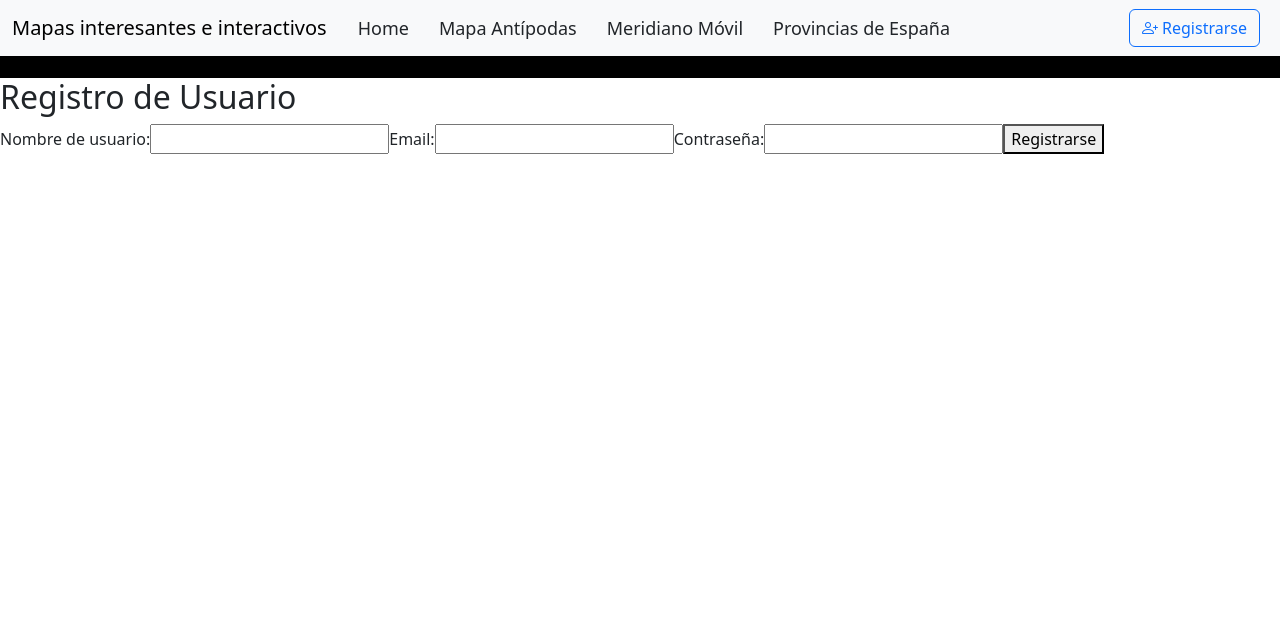
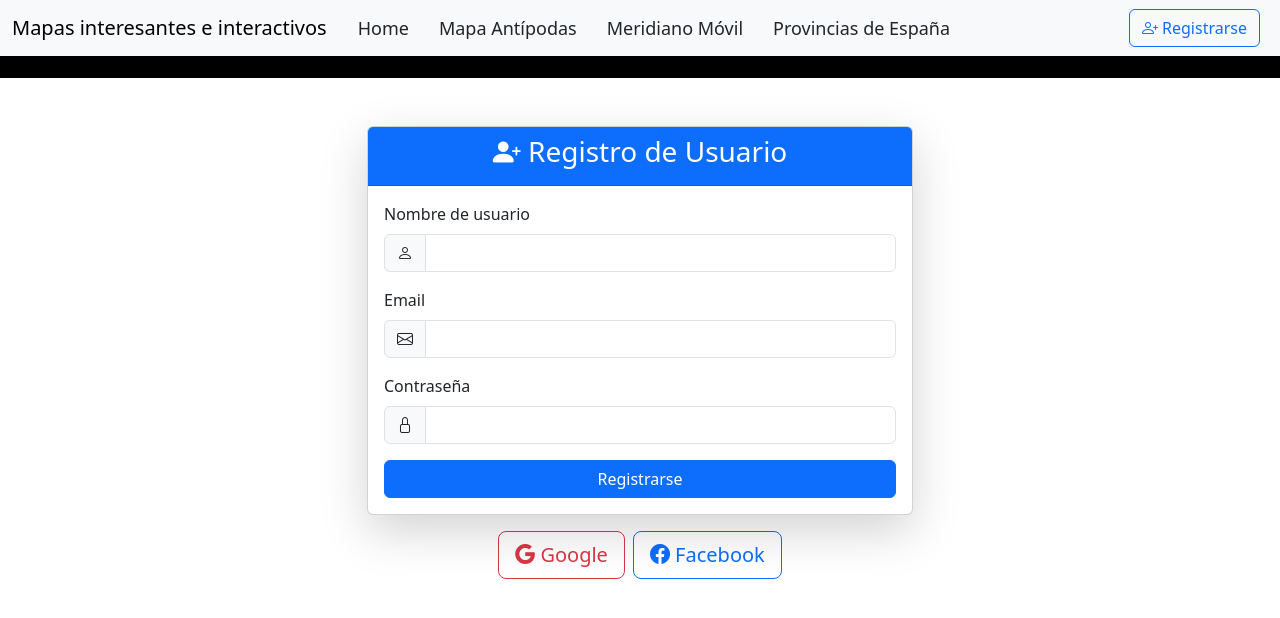
Before and after one commit to eldroner/mapas, an Angular app: page /register in a window 1280 px wide. Shown: the top 618 px of the page. Built offline with nearby package versions, Linux system fonts and the light colour scheme.

Commit message:
formulario de contacto funcionando más o menos bien y con botones de google y facebook

```diff
--- a/src/app/components/register/register.component.html
+++ b/src/app/components/register/register.component.html
@@ -1,15 +1,58 @@
-<h2>Registro de Usuario</h2>
-<form (ngSubmit)="onSubmit()">
-  <label>Nombre de usuario:</label>
-  <input type="text" [(ngModel)]="user.username" name="username" required>
+<div class="container mt-5">
+  <div class="row justify-content-center">
+    <div class="col-md-6">
+      <div class="card shadow-lg">
+        <div class="card-header bg-primary text-white text-center">
+          <h3><i class="bi bi-person-plus-fill"></i> Registro de Usuario</h3>
+        </div>
+        <div class="card-body">
+          <form (ngSubmit)="onSubmit()">
+            <div class="mb-3">
+              <label for="username" class="form-label">Nombre de usuario</label>
+              <div class="input-group">
+                <span class="input-group-text"><i class="bi bi-person"></i></span>
+                <input type="text" id="username" class="form-control" [(ngModel)]="user.username" name="username" required>
+              </div>
+            </div>
 
-  <label>Email:</label>
-  <input type="email" [(ngModel)]="user.email" name="email" required>
+            <div class="mb-3">
+              <label for="email" class="form-label">Email</label>
+              <div class="input-group">
+                <span class="input-group-text"><i class="bi bi-envelope"></i></span>
+                <input type="email" id="email" class="form-control" [(ngModel)]="user.email" name="email" required>
+              </div>
+            </div>
 
-  <label>Contraseña:</label>
-  <input type="password" [(ngModel)]="user.password" name="password" required>
+            <div class="mb-3">
+              <label for="password" class="form-label">Contraseña</label>
+              <div class="input-group">
+                <span class="input-group-text"><i class="bi bi-lock"></i></span>
+                <input type="password" id="password" class="form-control" [(ngModel)]="user.password" name="password" required (input)="validarPassword()"
+       [ngClass]="{'is-invalid': passwordInvalida, 'is-valid': passwordValida}">
+              </div>
+            </div>
 
-  <button type="submit">Registrarse</button>
-</form>
+            <button type="submit" class="btn btn-primary w-100" [disabled]="loading">
+              <span *ngIf="loading" class="spinner-border spinner-border-sm"></span>
+              Registrarse
+            </button>
+          </form>
 
-<p *ngIf="message">{{ message }}</p>
+          <p *ngIf="message" class="alert mt-3" [ngClass]="{'alert-success': success, 'alert-danger': !success}">
+            {{ message }}
+          </p>
+        </div>
+      </div>
+    </div>
+  </div>
+</div>
+
+<div class="text-center mt-3 d-flex justify-content-center">
+  <a class="btn btn-outline-danger btn-lg me-2" href="#">
+    <i class="bi bi-google"></i> Google
+  </a>
+
+  <a class="btn btn-outline-primary btn-lg" href="#">
+    <i class="bi bi-facebook"></i> Facebook
+  </a>
+</div>
--- a/src/app/components/register/register.component.ts
+++ b/src/app/components/register/register.component.ts
@@ -1,30 +1,66 @@
 import { Component } from '@angular/core';
-import { FormsModule } from '@angular/forms'; // 📌 Importa FormsModule
-import { CommonModule } from '@angular/common'; // 📌 Importa CommonModule
+import { FormsModule } from '@angular/forms';
+import { NgIf, NgClass } from '@angular/common';
 import { AuthService } from '../../services/auth.service';
+import { Router } from '@angular/router'; // 📌 Importamos Router para redirección
+import Swal from 'sweetalert2'; // 📌 Importamos SweetAlert
 
 @Component({
   selector: 'app-register',
   templateUrl: './register.component.html',
   styleUrls: ['./register.component.css'],
-  standalone: true, // 📌 Como es un componente standalone, debemos importar FormsModule aquí
-  imports: [FormsModule, CommonModule] // 📌 Habilita ngModel en este componente
+  standalone: true,
+  imports: [FormsModule, NgIf, NgClass]
 })
 export class RegisterComponent {
   user = { username: '', email: '', password: '' };
   message = '';
+  success = false;
+  loading = false;
+  passwordValida = false;
+  passwordInvalida = false;
 
-  constructor(private authService: AuthService) {}
+  constructor(private authService: AuthService, private router: Router) {} // 📌 Inyectamos Router
+
+  validarPassword() {
+    const regex = /^(?=.*[a-zA-Z])(?=.*\d).{8,}$/;
+    this.passwordValida = regex.test(this.user.password);
+    this.passwordInvalida = !this.passwordValida;
+  }
 
   onSubmit() {
+    if (this.passwordInvalida) {
+      this.message = 'La contraseña no cumple con los requisitos.';
+      this.success = false;
+      return;
+    }
+
+    this.loading = true; // 🔄 Activar spinner de carga
     this.authService.register(this.user).subscribe(
       response => {
-        this.message = 'Registro exitoso!';
+        this.success = true;
         console.log('Usuario registrado:', response);
+        this.loading = false; // 🔄 Desactivar spinner
+
+        // 📌 Mostrar SweetAlert después del registro exitoso
+        Swal.fire({
+          title: '¡Gracias por registrarte! 🎉',
+          text: '¿Estás list@ para aprender divirtiéndote? 🚀',
+          icon: 'success',
+          confirmButtonText: '¡Vamos!',
+          confirmButtonColor: '#007bff'
+        }).then((result) => {
+          if (result.isConfirmed) {
+            this.router.navigate(['/']); // 📌 Redirigir al Home
+          }
+        });
+
       },
       error => {
+        this.success = false;
         this.message = 'Error en el registro';
         console.error(error);
+        this.loading = false; // 🔄 Desactivar spinner
       }
     );
   }
```
